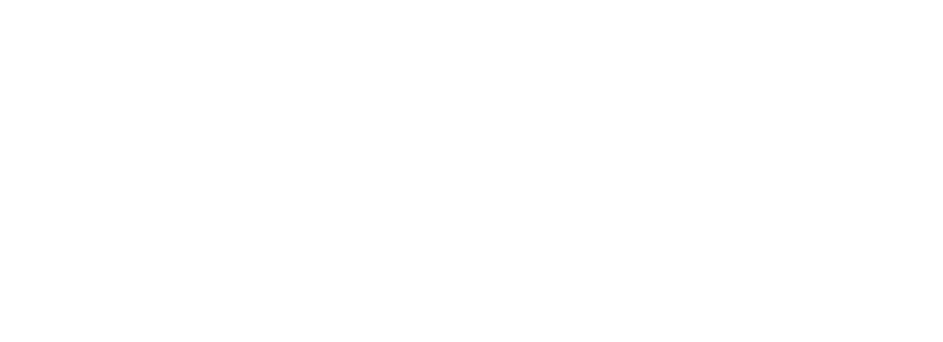
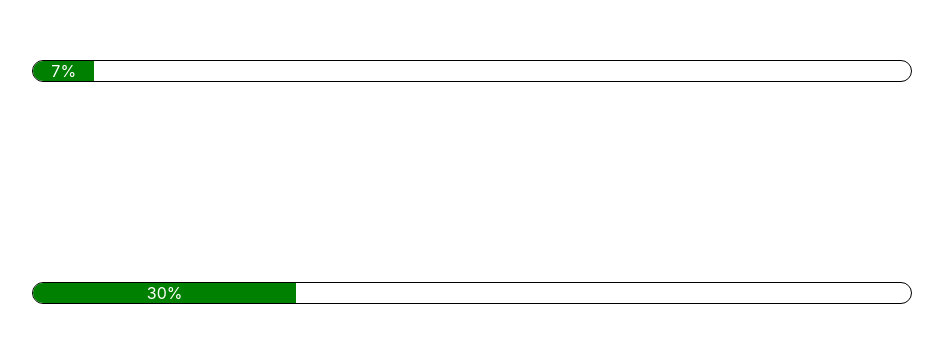
Before and after one commit to Ssharma0355/react-machine-coding, a React (Create React App) app: page / in a window 1280 px wide. Shown: the part 140-482 px from the top of the page, without its empty margins (168-1111 px from the left). Built offline with nearby package versions, Linux system fonts and the light colour scheme.

Commit message:
progressbar

```diff
--- a/src/App.js
+++ b/src/App.js
@@ -6,6 +6,7 @@ import AutoSearch from './auto-search/AutoSearch';
 import ParentFetch from './reusable-table/ParentFetch';
 import TodoList from './todo-list/TodoList';
 import ParentConfig from './traffic-light-nobroker/ParentConfig';
+import ParentProgress from './progressbar/ParentProgress';
 
 function App() {
   return (
@@ -16,6 +17,10 @@ function App() {
 
        {/* Traffic Light  */}
        {/* <ParentConfig /> */}
+
+
+       {/* PROGRESSBAR  */}
+       <ParentProgress />
     </div>
   );
 }
--- a/src/progressbar/ParentProgress.js
+++ b/src/progressbar/ParentProgress.js
@@ -1,9 +1,18 @@
-import React from 'react'
+import React, { useRef, useState } from 'react'
+import ProgressBar from './ProgressBar'
 
 const ParentProgress = () => {
+    const [timer , setTimer] =useState(1);
+    const TimerRef = useRef(null);
+
+    TimerRef.current = setTimeout(()=>{
+        setTimer(prev => prev +1)
+    },2000)
+
   return (
     <div>
-        <ProgressEvent progress={90} />
+        <ProgressBar progress={timer} />
+        <ProgressBar progress={30} />
 
     </div>
   )
--- a/src/progressbar/ProgressBar.js
+++ b/src/progressbar/ProgressBar.js
@@ -1,8 +1,13 @@
 import React from 'react'
+import "./Progressbar.css"
 
-const ProgressBar = () => {
+const ProgressBar = ({progress}) => {
   return (
-    <div>
+    <div className='progress-outer'>
+        <div
+        className='progress-inner'
+        style={{width:`${progress}%`,color: progress < `${5}` ? "black" : "white"}}
+        >{progress}%</div>
 
     </div>
   )
--- /dev/null
+++ b/src/progressbar/Progressbar.css
@@ -0,0 +1,11 @@
+.progress-outer{
+    /* width: 500px; */
+    border-radius: 12px;
+    border: 1px solid black;
+    overflow: hidden;
+    margin: 200px;
+}
+.progress-inner{
+     color: white;
+     background-color: green;
+}
```
